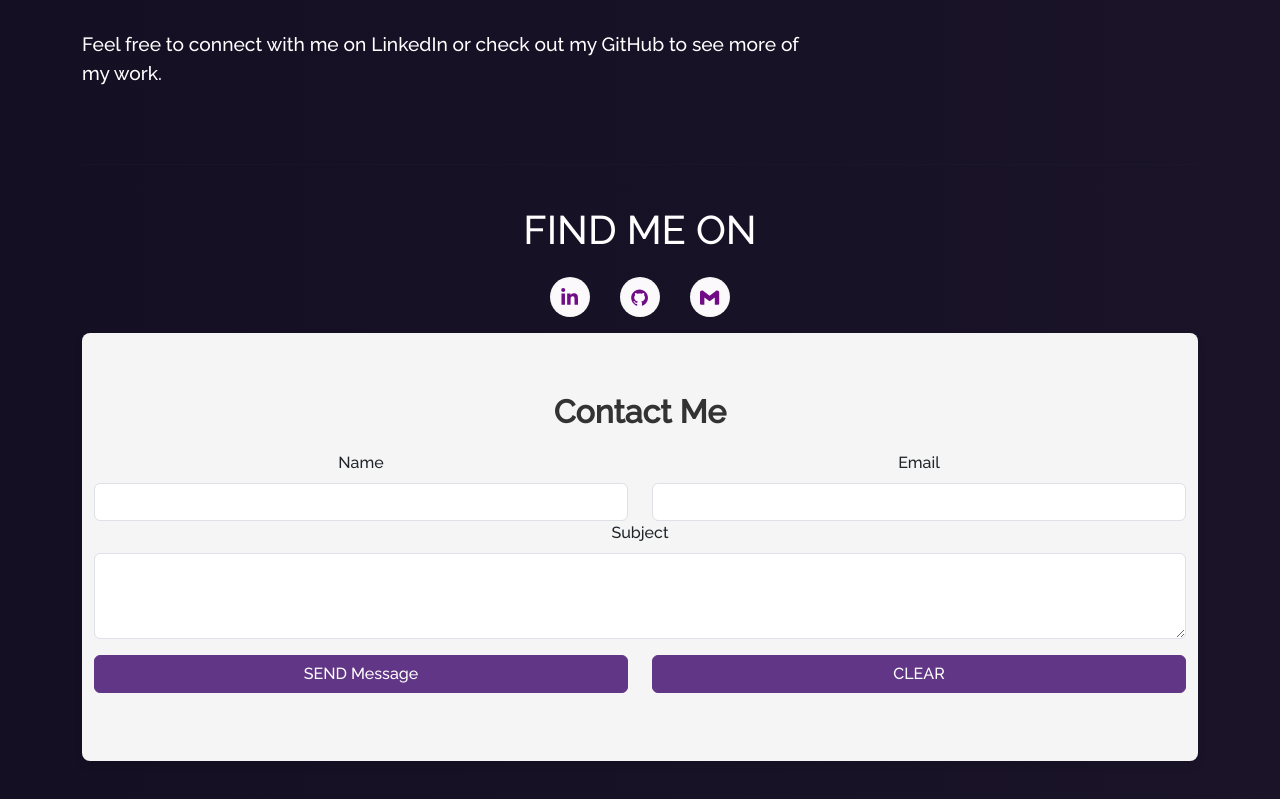
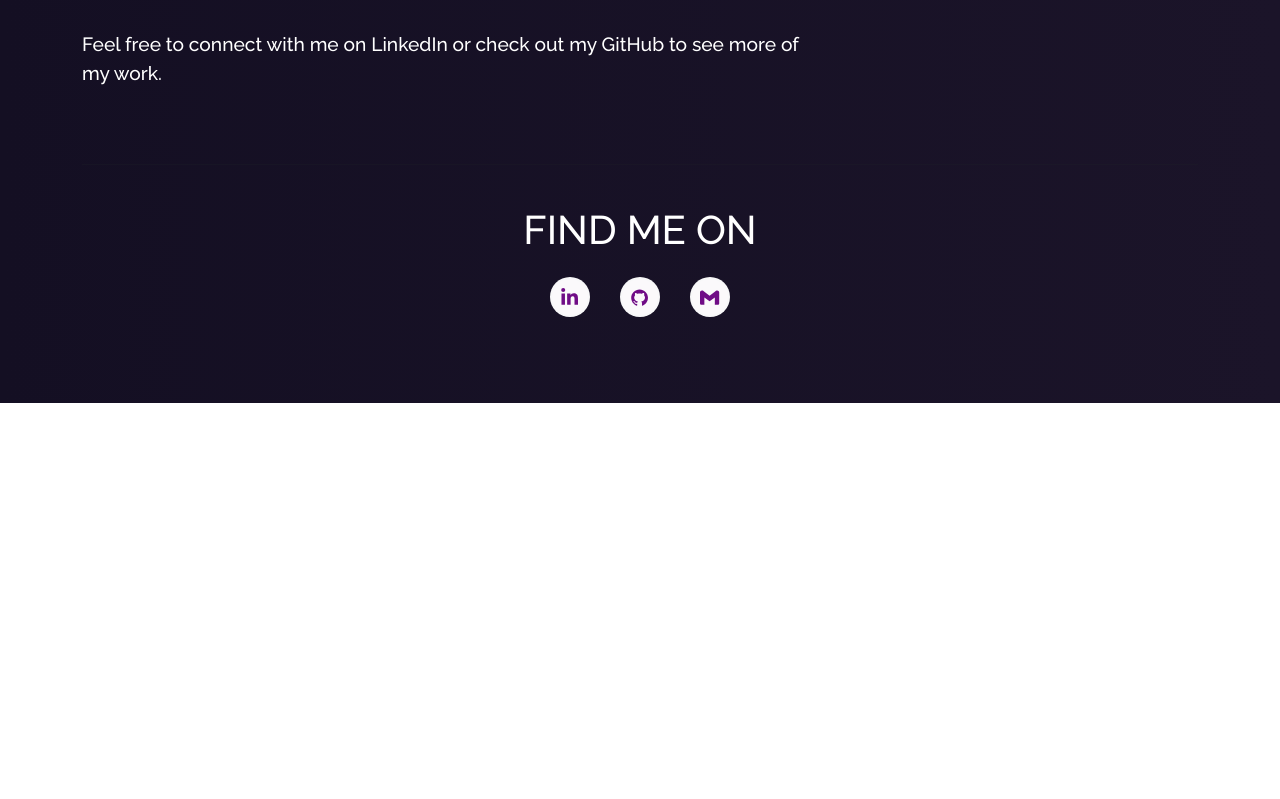
Before and after one commit to salahaKA/MyPortfolio, a React (Create React App) app in the folder portfolio/: page / in a window 1280 px wide. Shown: the part 1080-1879 px from the top of the page. After the commit the page ends 1483 px from the top, so only its background shows below. Built offline with nearby package versions, Linux system fonts and the light colour scheme.

Commit message:
remove contact form section from Home2.js

```diff
--- a/portfolio/src/components/Home/Home2.js
+++ b/portfolio/src/components/Home/Home2.js
@@ -1,13 +1,19 @@
-import React from "react";
+import React  from "react";
 import { Container, Row, Col } from "react-bootstrap";
 import myImg from "../../Assets/salaha.jpg";
 import Tilt from "react-parallax-tilt";
-import { AiFillGithub} from "react-icons/ai";
+import { AiFillGithub } from "react-icons/ai";
 import { FaLinkedinIn } from "react-icons/fa";
 import { SiGmail } from "react-icons/si";
-import Contact from "../Contact/Contact";
+// import Contact from "../Contact/Contact";
+
 
 function Home2() {
+  // const [showContactForm, setShowContactForm] = useState(false);
+  // const handleContactButtonClick = () => {
+  //   setShowContactForm(!showContactForm);
+  // };
+
   return (
     <Container fluid className="home-about-section" id="about">
       <Container>
@@ -17,8 +23,8 @@ function Home2() {
               LET ME <span className="purple"> INTRODUCE </span> MYSELF
             </h1>
             <p className="home-about-body">
-              Hello! I'm Kadeejath Salaha, a passionate Software Developer With hands-on experience through
-              academic and internship projects.
+              Hello! I'm Kadeejath Salaha, a passionate Software Developer With
+              hands-on experience through academic and internship projects.
               {/* I'm
               committed to building impactful web applications. */}
               <br />
@@ -49,9 +55,8 @@ function Home2() {
               </i> */}
               <br />
               <br />
-              Feel free to connect with me on LinkedIn
-              or check out my  GitHub
-              to see more of my work.
+              Feel free to connect with me on LinkedIn or check out my GitHub to
+              see more of my work.
             </p>
           </Col>
           <Col md={4} className="myAvtar">
@@ -143,12 +148,28 @@ function Home2() {
             </ul>
           </Col>
         </Row>
+
         {/* Adding the Contact Component here */}
-        <Row>
-          <Col md={12}>
-            <Contact />
+        {/* <Row>
+          <Col md={12} className="text-center">
+            <Button
+              onClick={handleContactButtonClick}
+              className="contact-button"
+            >
+              {" "}
+              {showContactForm ? "Hide Contact Form" : "Contact Me"}{" "}
+            </Button>
           </Col>
-        </Row>
+        </Row> */}
+
+        {/* Conditionally render the contact form */}
+        {/* {showContactForm && (
+          <Row>
+            <Col md={12} className="text-center">
+              <Contact />
+            </Col>
+          </Row>
+        )} */}
       </Container>
     </Container>
   );
```
